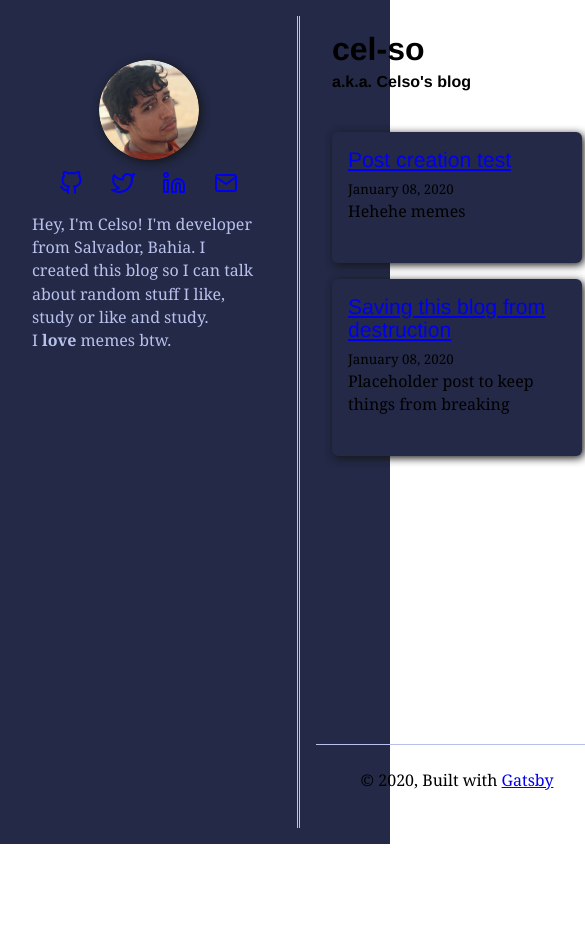
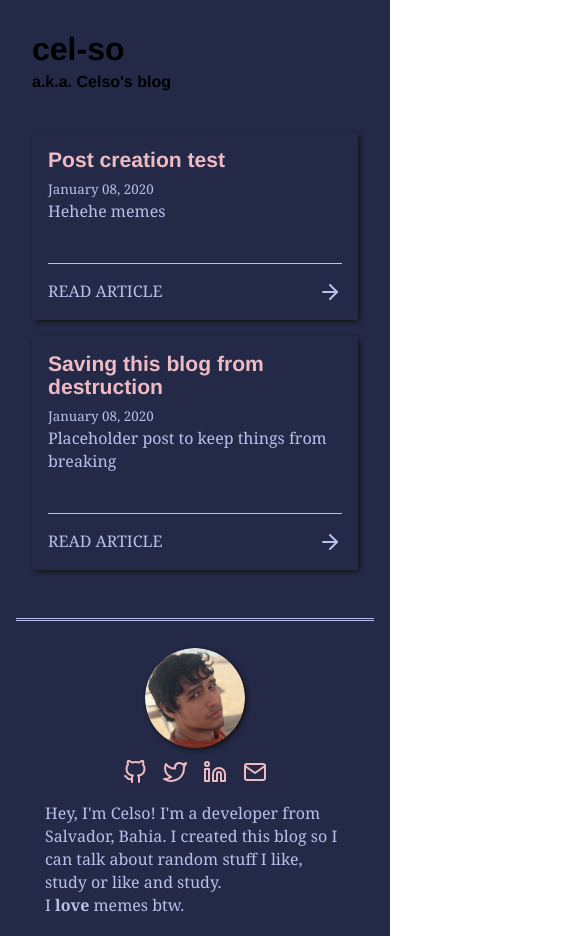
Before and after one commit to celsobonutti/cel-so-ts, a Gatsby site: page / in a window 390 px wide. Shown: the top 936 px of the page, 585 px wide, since content can reach past the window. Before the commit the page ends 844 px from the top, so only its background shows below. Built offline with nearby package versions, Linux system fonts and the light colour scheme; Gatsby itself is replaced by a stand-in of ours; some packages are replaced by stand-ins of ours; what typography-theme-moraga would draw is missing.

Commit message:
Design changes + responsiveness

```diff
--- a/src/components/sidebar.tsx
+++ b/src/components/bio.tsx
@@ -50,7 +50,7 @@ export default () => {
         </li>
       </Social>
       <Text>
-        Hey, I'm Celso! I'm developer from Salvador, Bahia. I created this
+        Hey, I'm Celso! I'm a developer from Salvador, Bahia. I created this
         blog so I can talk about random stuff I like, study or like and study.
         <br />I <strong>love</strong> memes btw.
       </Text>
@@ -88,6 +88,7 @@ const Wrapper = styled.div`
 `;
 
 const Text = styled.span`
+  max-width: 300px;
   text-align: left;
   color: ${colors.text};
 `;
@@ -98,5 +99,8 @@ const Social = styled.ul`
   width: 100%;
   display: flex;
   flex-wrap: wrap;
-  justify-content: space-evenly;
+  justify-content: center;
+  a {
+    margin: .5rem;
+  }
 `;
--- a/src/components/layout.tsx
+++ b/src/components/layout.tsx
@@ -1,7 +1,8 @@
 import React, { ReactNode } from 'react';
 import styled from 'styled-components';
 
-import Sidebar from './sidebar';
+import Bio from './bio';
+import { device } from '../utils/layout';
 import { rhythm } from '../utils/typography';
 import { colors } from '../utils/theme';
 
@@ -18,14 +19,16 @@ interface WrapperProps {
 const Layout = ({ children, title, subtitle }: Props) => {
   return (
     <Wrapper hasHeader={!!title}>
+      {title && (
         <Header>
           <h1>{title}</h1>
           <h4>{subtitle}</h4>
         </Header>
-      <Aside>
-        <Sidebar />
-      </Aside>
+      )}
       <Content>{children}</Content>
+      <Info>
+        <Bio />
+      </Info>
       <Footer>
         © {new Date().getFullYear()}, Built with
         {` `}
@@ -42,13 +45,32 @@ const Wrapper = styled.div<WrapperProps>`
   display: grid;
 
   grid-template-areas:
-    'sidebar ${props => (props.hasHeader ? 'header' : 'content')}'
-    'sidebar content'
-    'sidebar footer';
+    ${props => props.hasHeader && `'header'`}
+    'content'
+    'info'
+    'footer';
+  grid-template-columns: 1fr;
+  grid-template-rows: ${props => props.hasHeader && '100px'} 1fr auto 100px;
+
+  @media ${device.laptop} {
+    grid-template-areas:
+      'info ${props => (props.hasHeader ? 'header' : 'content')}'
+      'info content'
+      'info footer';
 
     grid-template-columns: 300px 1fr;
 
-  grid-template-rows: 100px 1fr 100px;
+    grid-template-rows: 150px 1fr 100px;
+  }
+
+  a {
+    color: ${colors.secondary};
+    text-decoration: none;
+
+    * {
+      color: parent;
+    }
+  }
 `;
 
 const Header = styled.div`
@@ -60,11 +82,17 @@ const Header = styled.div`
   }
 `;
 
-const Aside = styled.aside`
+const Info = styled.div`
+  margin: 1rem 1rem;
+  padding: 1rem;
+  border-top: 3px double ${colors.primary};
+
+  @media ${device.laptop} {
     margin: 1rem 0;
-  padding: 2rem;
+    border-top: none;
     border-right: 3px double ${colors.primary};
-  grid-area: sidebar;
+  }
+  grid-area: info;
 `;
 
 const Content = styled.div`
--- a/src/components/post-card.tsx
+++ b/src/components/post-card.tsx
@@ -1,6 +1,7 @@
 import React from 'react';
 import styled from 'styled-components';
 import { Link } from 'gatsby';
+import { ArrowRight } from 'react-feather';
 
 import { colors, shadows } from '../utils/theme';
 import { rhythm } from '../utils/typography';
@@ -23,34 +24,63 @@ const PostCard = ({ post: { frontmatter, excerpt, fields } }: Props) => {
   const title = frontmatter.title || fields.slug;
   return (
     <Wrapper>
-      <Title>
-        <Link style={{ boxShadow: `none` }} to={`${fields.slug}`}>
-          {title}
-        </Link>
-      </Title>
+      <Link to={`${fields.slug}`}>
+        <Container>
+          <Content>
+            <Title>{title}</Title>
             <small>{frontmatter.date}</small>
             <p
               dangerouslySetInnerHTML={{
                 __html: frontmatter.description || excerpt,
               }}
             />
+          </Content>
+          <Actions>
+            <span>READ ARTICLE</span>
+            <ArrowRight />
+          </Actions>
+        </Container>
+      </Link>
     </Wrapper>
   );
 };
 
 const Title = styled.h3`
   margin-bottom: ${rhythm(1 / 4)};
+  font-weight: 700;
+  color: ${colors.secondary}
+`;
 
-  a {
-    font-weight: 500;
+const Container = styled.div`
+  background-color: ${colors.background};
+  padding: 0 1rem;
+  display: flex;
+  flex-direction: column;
+  justify-content: space-between;
+  height: 100%;
+
+  h3: {
+    color: ${colors.headline};
   }
+
+  div {
+    padding: 1rem 0 1rem;
+  }
+
+  color: #b8c1ec;
 `;
 
 const Wrapper = styled.div`
-  background-color: ${colors.background};
   box-shadow: ${shadows.dark};
-  padding: 1rem;
   border-radius: 6px;
 `;
 
+const Content = styled.div``;
+
+const Actions = styled.div`
+  display: flex;
+  justify-content: space-between;
+  border-top: 1px solid ${colors.primary};
+`;
+
 export default PostCard;
--- a/src/pages/index.tsx
+++ b/src/pages/index.tsx
@@ -40,6 +40,7 @@ const Blog = ({ data }: Props) => {
 const PostContainer = styled.div`
   display: grid;
   grid-template-columns: repeat(auto-fit, minmax(250px, 1fr));
+  grid-template-rows: auto;
   grid-gap: 1rem;
 `;
 
--- /dev/null
+++ b/src/utils/layout.ts
@@ -0,0 +1,20 @@
+const size = {
+  mobileS: '320px',
+  mobileM: '375px',
+  mobileL: '425px',
+  tablet: '768px',
+  laptop: '1024px',
+  laptopL: '1440px',
+  desktop: '2560px',
+};
+
+export const device = {
+  mobileS: `(min-width: ${size.mobileS})`,
+  mobileM: `(min-width: ${size.mobileM})`,
+  mobileL: `(min-width: ${size.mobileL})`,
+  tablet: `(min-width: ${size.tablet})`,
+  laptop: `(min-width: ${size.laptop})`,
+  laptopL: `(min-width: ${size.laptopL})`,
+  desktop: `(min-width: ${size.desktop})`,
+  desktopL: `(min-width: ${size.desktop})`,
+};
--- a/src/utils/theme.js
+++ b/src/utils/theme.js
@@ -7,5 +7,5 @@ export const colors = {
 };
 
 export const shadows = {
-  dark: '2px 2px 8px #151515',
+  dark: '2px 2px 4px #151515',
 };
```
Also changed, not shown: src/templates/blog-post.tsx (+40 -25 lines), 1 other file. Lines whose indentation alone changed are shown as unchanged.
